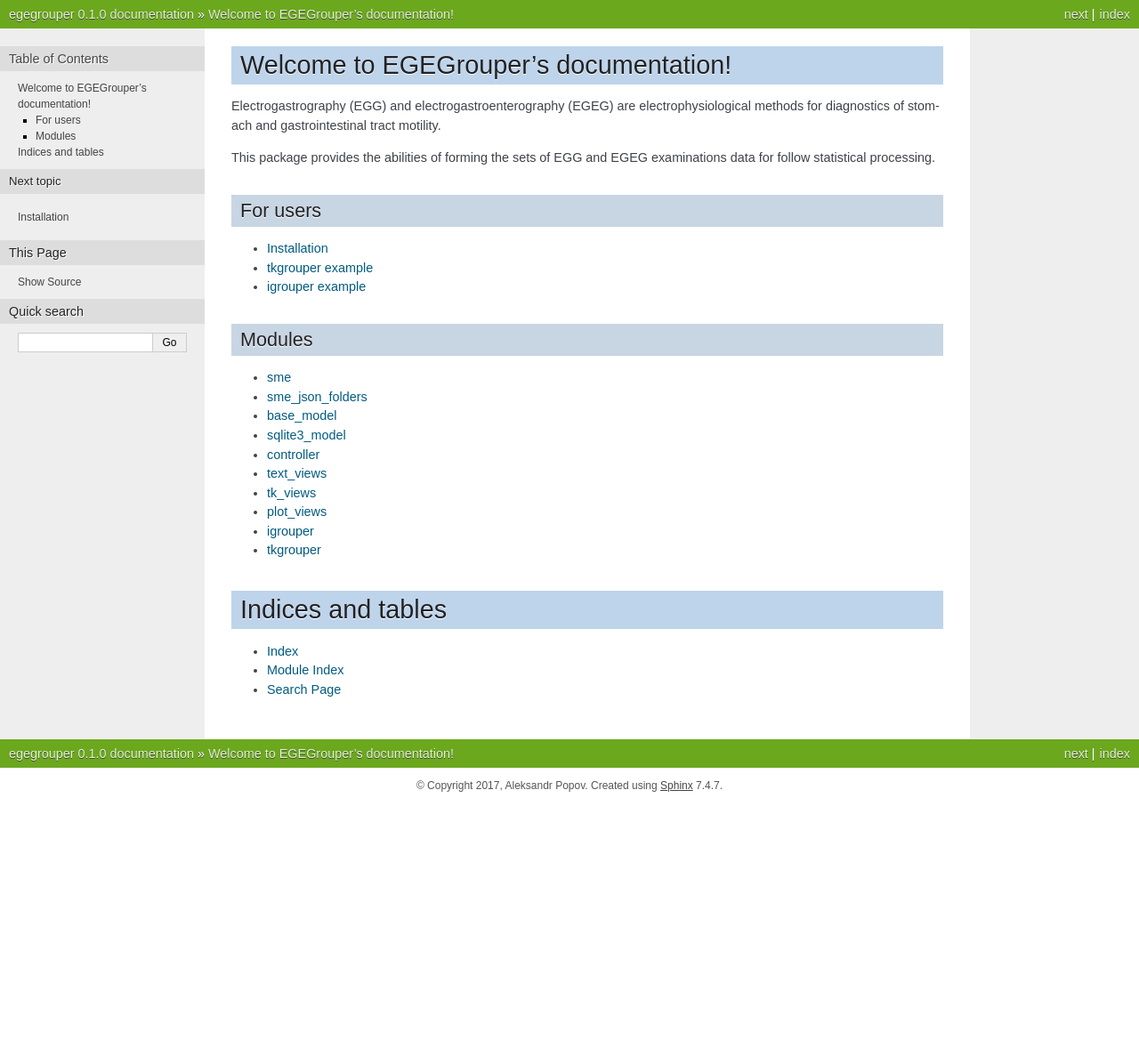
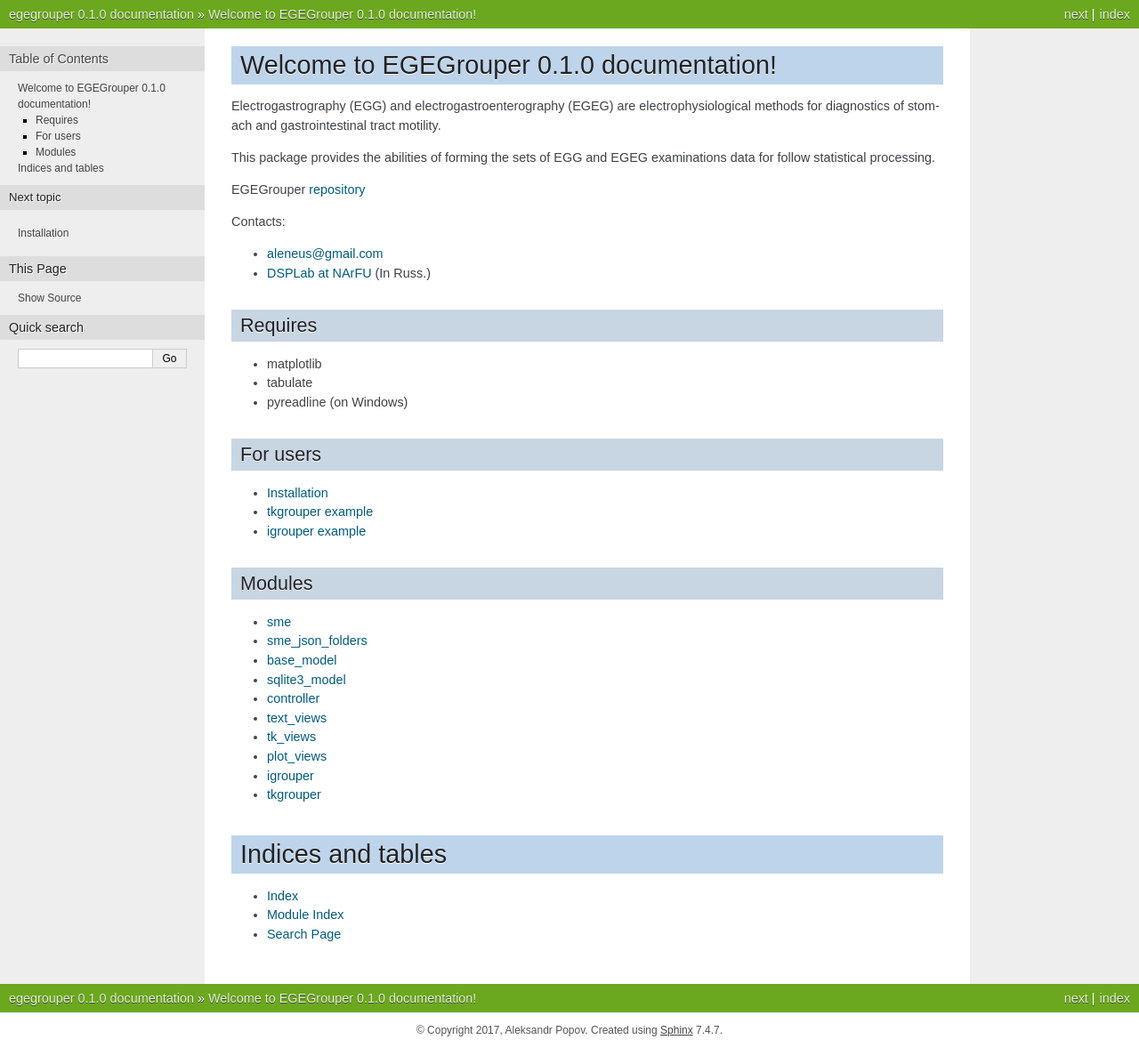
Before and after one commit to aleneus/egegrouper, a Sphinx documentation site: the page built from doc/source/index.rst, in a window 1280 px wide. Shown: the whole page at 89% size. Built offline with Sphinx 7.4.7, drawn with Linux system fonts in a browser that asks for light colours; before the commit the page ends 903 px from its top, so only the background shows below that.

Commit message:
close #21

```diff
--- a/doc/source/index.rst
+++ b/doc/source/index.rst
@@ -3,12 +3,26 @@
    You can adapt this file completely to your liking, but it should at least
    contain the root `toctree` directive.
 
-Welcome to EGEGrouper's documentation!
-======================================
+Welcome to EGEGrouper 0.1.0 documentation!
+============================================
 
 Electrogastrography (EGG) and electrogastroenterography (EGEG) are electrophysiological methods for diagnostics of stomach and gastrointestinal tract motility.
 
 This package provides the abilities of forming the sets of EGG and EGEG examinations data for follow statistical processing.
+
+EGEGrouper `repository <https://bitbucket.org/aleneus/egegrouper>`_
+
+Contacts:
+
+* aleneus@gmail.com
+* `DSPLab at NArFU <http://dsplab.narfu.ru>`_ (In Russ.)
+
+Requires
+--------
+
+* matplotlib
+* tabulate
+* pyreadline (on Windows)
 
 For users
 ---------
```
